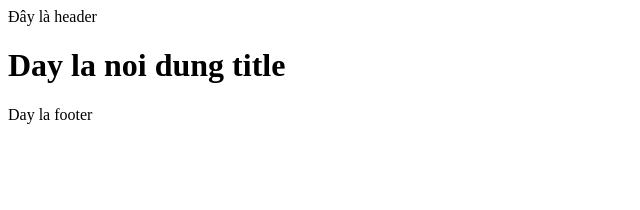
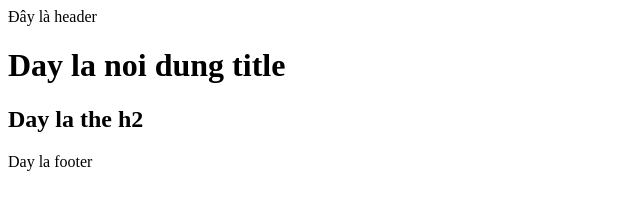
Before and after one commit to vanbalinhphu-max/Project_dau_tien, a plain HTML site: page index.html in a window 1280 px wide. Shown: the whole page, without its empty margins (0-640 px from the left). Drawn offline with Linux system fonts and the light colour scheme.

Commit message:
feat: update file index.html va index2.html

```diff
--- a/index.html
+++ b/index.html
@@ -8,6 +8,7 @@
 <body>
   <header>Đây là header</header>
   <h1>Day la noi dung title</h1>
+  <h2>Day la the h2</h2>
   <footer>Day la footer</footer>
 </body>
 </html>
```
Also changed, not shown: index2.html (+1 -0 lines).
